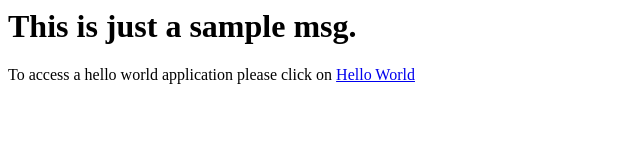
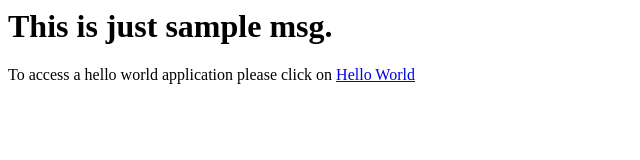
Before and after one commit to rbhawar/PoC, a plain HTML site: page apache-poc/index.html in a window 1280 px wide. Shown: the whole page, without its empty margins (0-640 px from the left). Drawn offline with Linux system fonts and the light colour scheme.

Commit message:
PoC Project by Rupali

```diff
--- a/apache-poc/index.html
+++ b/apache-poc/index.html
@@ -1,2 +1,2 @@
-<html><body><h1>This is just a sample msg.</h1></body></html>
+<html><body><h1>This is just sample msg.</h1></body></html>
 <p>To access a hello world application please click on <a href="http://localhost:8084/sample/">Hello World</a>
```
Also changed, not shown: 4 other files.
